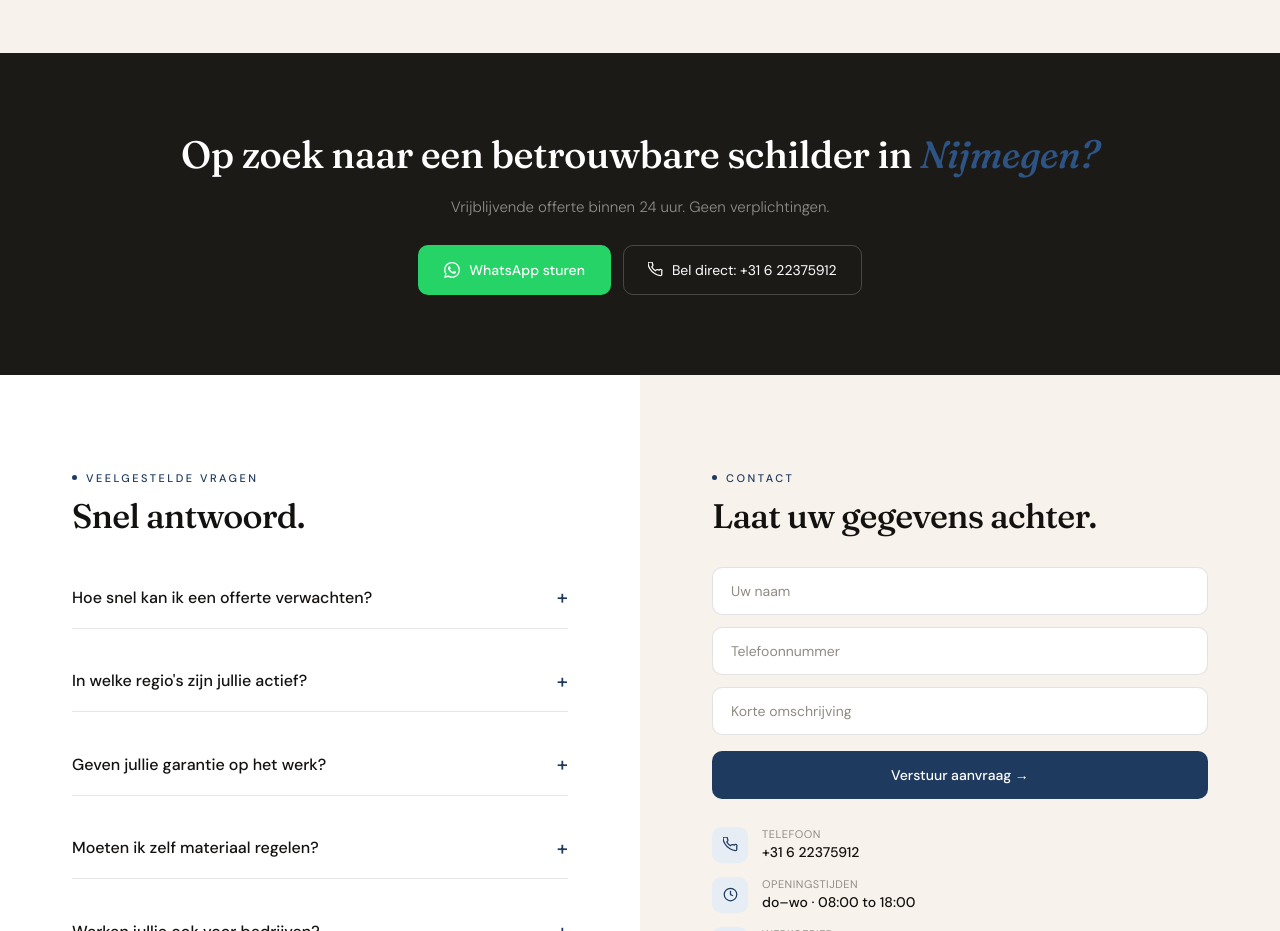
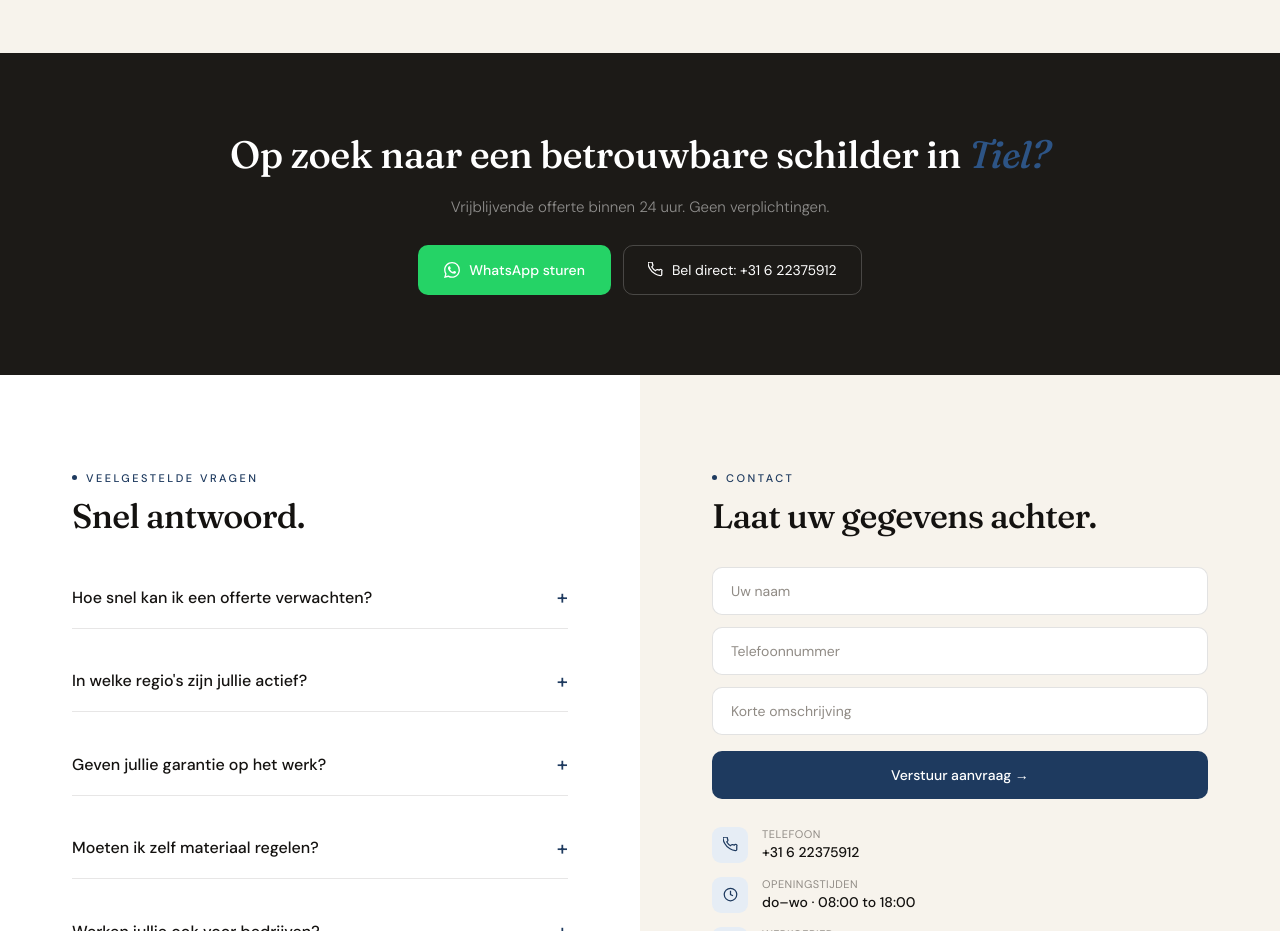
Before and after one commit to Skypldt7a/demo-schildersbedrijf-john, a plain HTML site: page index.html in a window 1280 px wide. Shown: the part 3680-4611 px from the top of the page. Drawn offline with Linux system fonts and the light colour scheme.

Commit message:
CTA stad fix

```diff
--- a/index.html
+++ b/index.html
@@ -583,7 +583,7 @@ footer{background:var(--dark2);padding:30px 72px 18px;}
   </div>
 </section>
 <div class="mid-cta">
-  <h2 class="mid-cta-title">Op zoek naar een betrouwbare schilder in <em>Nijmegen?</em></h2>
+  <h2 class="mid-cta-title">Op zoek naar een betrouwbare schilder in <em>Tiel?</em></h2>
   <p class="mid-cta-sub">Vrijblijvende offerte binnen 24 uur. Geen verplichtingen.</p>
   <div class="mid-cta-btns">
     <a class="btn-wa" href="https://wa.me/31622375912?text=Hallo%2C%20ik%20wil%20graag%20een%20offerte%20aanvragen."><svg width="16" height="16" fill="white" viewBox="0 0 24 24"><path d="M17.472 14.382c-.297-.149-1.758-.867-2.03-.967-.273-.099-.471-.148-.67.15-.197.297-.767.966-.94 1.164-.173.199-.347.223-.644.075-.297-.15-1.255-.463-2.39-1.475-.883-.788-1.48-1.761-1.653-2.059-.173-.297-.018-.458.13-.606.134-.133.298-.347.446-.52.149-.174.198-.298.298-.497.099-.198.05-.371-.025-.52-.075-.149-.669-1.612-.916-2.207-.242-.579-.487-.5-.669-.51a4 4 0 00-.57-.01c-.198 0-.52.074-.792.372-.272.297-1.04 1.016-1.04 2.479 0 1.462 1.065 2.875 1.213 3.074.149.198 2.096 3.2 5.077 4.487.709.306 1.262.489 1.694.625.712.227 1.36.195 1.871.118.571-.085 1.758-.719 2.006-1.413.248-.694.248-1.289.173-1.413-.074-.124-.272-.198-.57-.347m-5.421 7.403h-.004a9.87 9.87 0 01-5.031-1.378l-.361-.214-3.741.982.998-3.648-.235-.374a9.86 9.86 0 01-1.51-5.26c.001-5.45 4.436-9.884 9.888-9.884 2.64 0 5.122 1.03 6.988 2.898a9.825 9.825 0 012.893 6.994c-.003 5.45-4.437 9.884-9.885 9.884m8.413-18.297A11.815 11.815 0 0012.05 0C5.495 0 .16 5.335.157 11.892c0 2.096.547 4.142 1.588 5.945L.057 24l6.305-1.654a11.882 11.882 0 005.683 1.448h.005c6.554 0 11.89-5.335 11.893-11.893a11.821 11.821 0 00-3.48-8.413z"/></svg>WhatsApp sturen</a>
```
